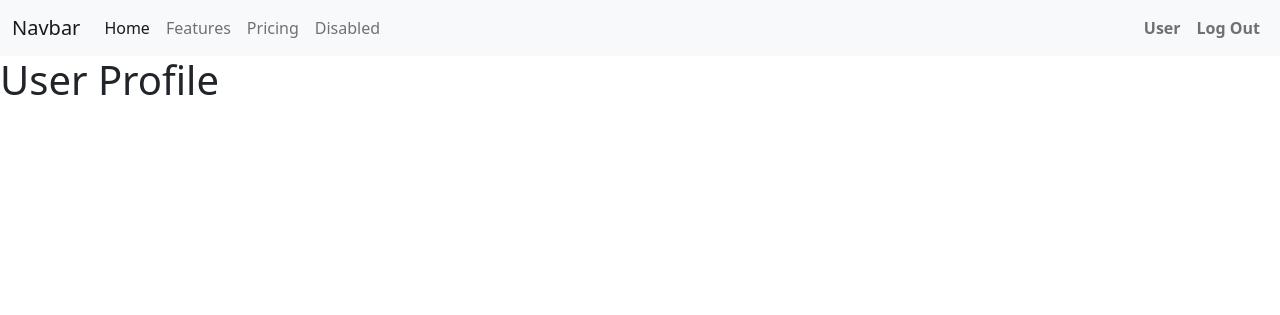
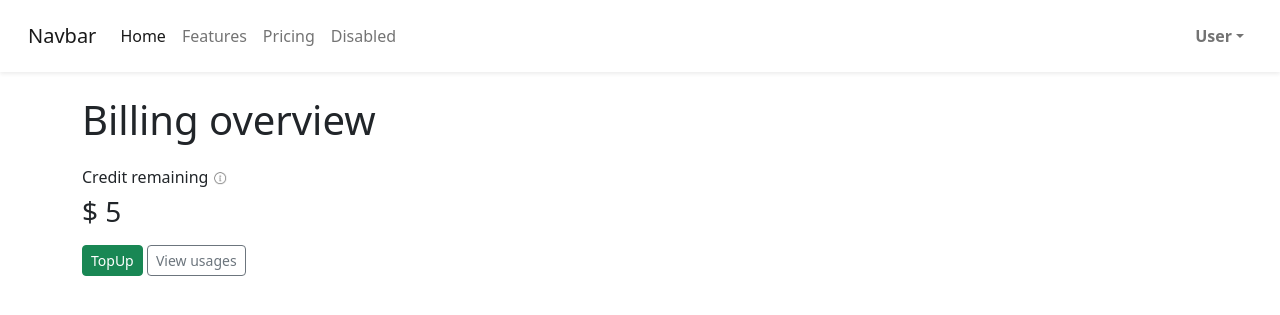
Before and after one commit to princelab0/princelab_backend, a Django app: page /user_profile/ in a window 1280 px wide. Shown: the top 315 px of the page. Run offline with Django 4.2, Linux system fonts and the light colour scheme; the visitor is signed in with stand-in values (Sample User, id 1).

Commit message:
Create a new model for secrete key and transition to genrate API key and django signal to so when user create a account a transition will perform and 5 dollar will be added to user acount as a free trail

```diff
--- a/myproject/account/models.py
+++ b/myproject/account/models.py
@@ -1,5 +1,8 @@
+from datetime import timezone
 from django.db import models
 from django.contrib.auth.models import AbstractBaseUser, BaseUserManager
+from django.db.models.signals import post_save
+from django.dispatch import receiver
 
 
 # Create your models here.
@@ -35,6 +38,9 @@ class UserManager(BaseUserManager):
 
 class User(AbstractBaseUser):
     email = models.EmailField(max_length=50, unique=True)
+    balance = models.DecimalField(
+        max_digits=10, decimal_places=2, null=True, blank=True
+    )
 
     # required field
     date_joined = models.DateTimeField(auto_now_add=True)
@@ -58,3 +64,47 @@ class User(AbstractBaseUser):
 
     def has_module_perms(self, app_label):
         return True
+
+
+class SecreteKey(models.Model):
+    user = models.OneToOneField(User, on_delete=models.CASCADE)
+    name = models.CharField(max_length=30)
+    key = models.CharField(max_length=100)
+
+    created_at = models.DateTimeField(auto_now_add=True)
+    last_used = models.DateTimeField(auto_now_add=True)
+
+    def __str__(self):
+        return self.name
+
+
+class Transition(models.Model):
+    FREE_TRIAL = 1
+    LOAD = 2
+    USE = 3
+    TRANSITION_TYPE = (
+        (FREE_TRIAL, "Free Trial"),
+        (LOAD, "Load"),
+        (USE, "Use"),
+    )
+
+    user = models.ForeignKey(User, on_delete=models.CASCADE)
+    amount = models.DecimalField(max_digits=10, decimal_places=3)
+    transition_method = models.CharField(max_length=30, null=True, blank=True)
+    transition_date = models.DateTimeField(auto_now_add=True)
+    transition_type = models.PositiveSmallIntegerField(choices=TRANSITION_TYPE)
+
+    # exipire_date = models.DateTimeField(auto_now=False, auto_now_add=False)
+
+    def __str__(self):
+        return f"{self.amount} {self.transition_date}"
+
+
+@receiver(post_save, sender=User)
+def post_save_make_transition_receiver(sender, instance, created, **kwargs):
+    if created:
+        Transition.objects.create(user=instance, amount=5, transition_type=1)
+
+        # Update the user's balance
+        instance.balance = 5
+        instance.save()
--- a/myproject/account/views.py
+++ b/myproject/account/views.py
@@ -13,7 +13,10 @@ def home(request):
 
 
 def register_user(request):
-    if request.method == "POST":
+    if request.user.is_authenticated:
+        messages.warning(request, "You are already login")
+        return redirect("user_profile")
+    elif request.method == "POST":
         form = UserForm(request.POST)
         if form.is_valid():
             email = form.cleaned_data["email"]
@@ -34,7 +37,10 @@ def register_user(request):
 
 
 def login(request):
-    if request.method == "POST":
+    if request.user.is_authenticated:
+        messages.warning(request, "You are already login")
+        return redirect("user_profile")
+    elif request.method == "POST":
         email = request.POST["email"]
         password = request.POST["password"]
 
--- a/myproject/myproject/static/css/main.css
+++ b/myproject/myproject/static/css/main.css
@@ -31,7 +31,54 @@
   }
 }
 
-.profile-icon {
+.google-btn {
+  display: flex;
+  align-items: center;
+  justify-content: center;
+}
+
+.icon-google {
   height: 20px;
-  width: 20px;
+  width: 30px;
 }
+
+/* **************** */
+/* TOOL TIP STYLE*/
+/* *************** */
+.tooltip-icon {
+  height: 15px;
+  width: 15px;
+  opacity: 0.7;
+}
+
+.tooltip-container {
+  position: relative;
+  display: inline-block;
+}
+
+.tooltip-trigger {
+  cursor: pointer;
+}
+
+.tooltip {
+  visibility: hidden;
+  background-color: #555;
+  color: #f0eded;
+  text-align: center;
+  border-radius: 4px;
+  padding: 5px;
+  position: absolute;
+  z-index: 1;
+  top: 5px;
+  left: 170px;
+  transform: translateX(-50%);
+  opacity: 0;
+  transition: opacity 0.3s;
+  width: 300px;
+}
+
+.tooltip-container:hover .tooltip {
+  text-align: start;
+  visibility: visible;
+  opacity: 1;
+}
--- a/myproject/templates/account/login.html
+++ b/myproject/templates/account/login.html
@@ -8,7 +8,7 @@ Log In
 {% block content %}
 <section class="form-section row justify-content-center my-5">
   <form
-    class="col-4 p-4 border rounded"
+    class="col-4 p-4 border rounded border-success"
     action="{% url 'login' %}"
     method="POST"
   >
@@ -28,7 +28,7 @@ Log In
       <button type="submit" class="btn btn-success btn-lg mt-2">Log In</button>
     </div>
 
-    <a href="#" class="nav-link text-center mt-3"
+    <a href="{% url 'register_user' %}" class="nav-link text-center mt-3"
       >Not a member? <span class="text-success">Register</span></a
     >
   </form>
--- a/myproject/templates/account/user_profile.html
+++ b/myproject/templates/account/user_profile.html
@@ -1,10 +1,38 @@
 <!-- prettier-ignore -->
 {% extends 'base.html' %}
+{% load static %}
 
 {% block title %}
 User Profile
 {% endblock title %}
 
 {% block content %}
-<h1>User Profile</h1>
+<main>
+  <section class="container">
+    <h1 class="my-4">Billing overview</h1>
+    <h6>
+      Credit remaining
+
+      <!--tooltip-->
+      <div class="tooltip-container">
+        <!--tooltip button-->
+        <span class="tooltip-trigger"
+          ><img
+            src="{% static '/img/tooltip-icon.png' %}"
+            alt="Toolip icon"
+            class="tooltip-icon text-secondary"
+        /></span>
+        <!--tooltip text-->
+        <div class="tooltip">
+          Lorem ipsum dolor sit amet consectetur adipisicing elit. Minima magnam
+          modi harum architecto molestias, qui debitis aut dolore. Dolorem,
+          iste?
+        </div>
+      </div>
+    </h6>
+    <h3>$ {{ user.balance }}</h3>
+    <button class="btn btn-success btn-sm my-2">TopUp</button>
+    <button class="btn btn-outline-secondary btn-sm my-2">View usages</button>
+  </section>
+</main>
 {% endblock content %}
--- a/myproject/templates/includes/navbar.html
+++ b/myproject/templates/includes/navbar.html
@@ -1,4 +1,4 @@
-<nav class="navbar navbar-expand-lg bg-light sticky-top">
+<nav class="navbar navbar-expand-lg bg-light sticky-top shadow-sm p-3 bg-body">
   <div class="container-fluid">
     <a class="navbar-brand" href="#">Navbar</a>
     <button
@@ -35,11 +35,25 @@
       <!--Left nav start-->
       <ul class="navbar-nav ms-auto mb-2 mb-lg-0">
         {% if user.is_authenticated %}
-        <li class="nab-item fw-semibold">
-          <a href="{% url 'user_profile' %}" class="nav-link">User</a>
-        </li>
-        <li class="nab-item fw-semibold">
-          <a href="{% url 'logout' %}" class="nav-link">Log Out</a>
+        <li class="nab-item fw-semibold dropdown">
+          <a
+            href="{% url 'user_profile' %}"
+            class="nav-link dropdown-toggle"
+            role="button"
+            data-bs-toggle="dropdown"
+            aria-expanded="false"
+            >User</a
+          >
+          <ul class="dropdown-menu dropdown-menu-end">
+            <li class="nav-link">
+              <a class="dropdown-item" href="{% url 'user_profile' %}"
+                >Profile</a
+              >
+            </li>
+            <li class="nav-link">
+              <a class="dropdown-item" href="{% url 'logout' %}">Log Out</a>
+            </li>
+          </ul>
         </li>
         {% else %}
         <li class="nab-item fw-semibold">
```
Also changed, not shown: myproject/account/admin.py (+14 -4 lines), myproject/templates/account/register_user.html (+30 -2 lines), myproject/account/migrations/0001_initial.py, myproject/myproject/static/img/google-icon.png (added), myproject/myproject/static/img/tooltip-icon.png (added).
